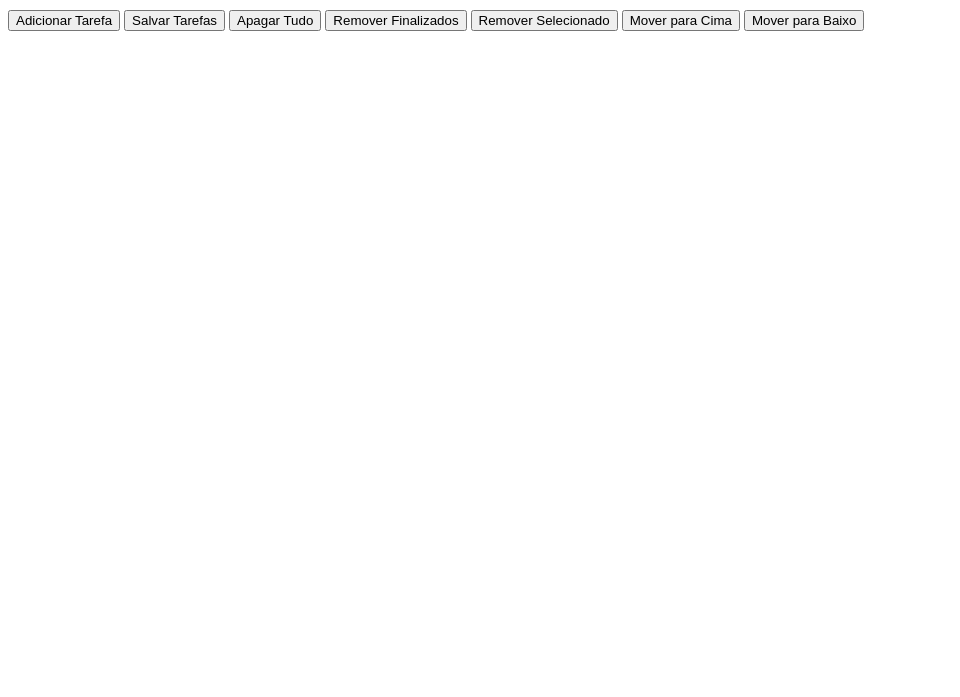
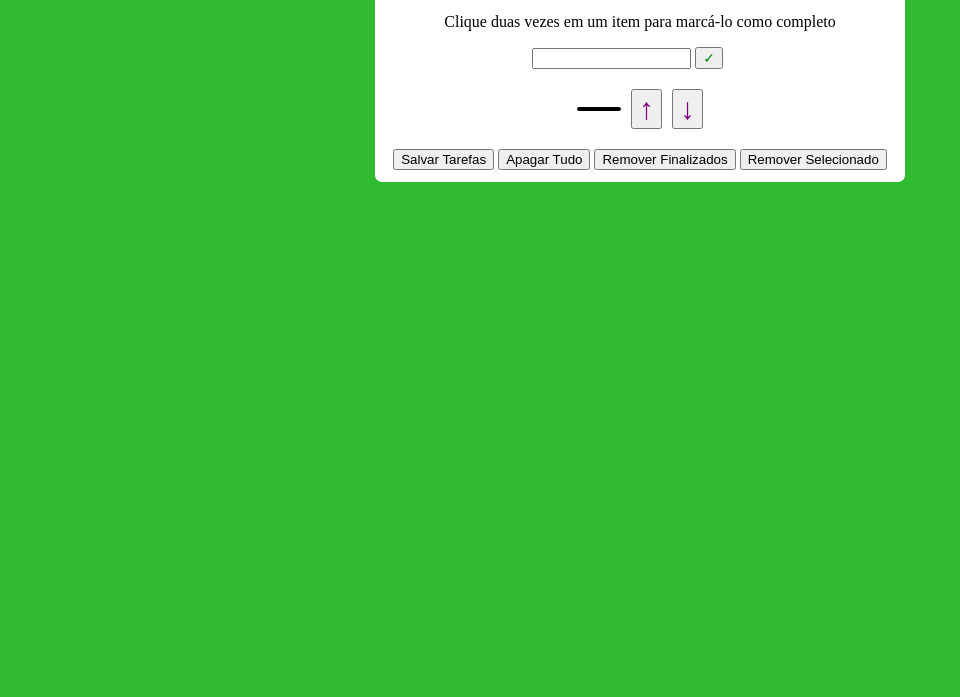
Before and after one commit to LuizReina/ToDoList, a plain HTML site: page index.html in a window 1280 px wide. Shown: the part 103-800 px from the top of the page, without its empty margins (0-960 px from the left). Drawn offline with Linux system fonts and the light colour scheme.

Commit message:
melhoria na aparencia

```diff
--- a/index.html
+++ b/index.html
@@ -7,18 +7,31 @@
     <link rel="stylesheet" href="style.css">
 </head>
 <body>
-    <header>Minha Lista de Tarefas</header>
+    <div class="container">
+        <header>
+            <h1>Minha Lista de Tarefas</h1>
+        </header>
 
         <p id="funcionamento">Clique duas vezes em um item para marcá-lo como completo</p>
+
+        <section>
             <input id="texto-tarefa">
-    <ol id="lista-tarefas"></ol>
-    <button id="criar-tarefa">Adicionar Tarefa</button>
+            <button class="new" id="criar-tarefa">✓</button>
+        </section>
+
+        <section class="tasks">
+            <ol class="list" id="lista-tarefas"></ol>
+            <button class="move" id="mover-cima">↑</button>
+            <button class="move" id="mover-baixo">↓</button>
+        </section>
+
+        <section class="botoes">
             <button id="salvar-tarefas">Salvar Tarefas</button>
             <button id="apaga-tudo">Apagar Tudo</button>
             <button id="remover-finalizados">Remover Finalizados</button>
             <button id="remover-selecionado">Remover Selecionado</button>
-    <button id="mover-cima">Mover para Cima</button>
-    <button id="mover-baixo">Mover para Baixo</button>
+        </section>
+    </div>
     <script src="script.js"></script>
 </body>
 </html>
--- a/style.css
+++ b/style.css
@@ -1,3 +1,53 @@
+body {
+  align-items: center;
+  background-color: rgb(48, 187, 48);
+  display: flex;
+  flex-direction: column;
+}
+
+.container {
+  align-items: center;
+  background-color: white;
+  border: solid white 2px;
+  border-radius: 7px;
+  display: flex;
+  flex-direction: column;
+  padding: 10px;
+  width: 40%;
+}
+
+input {
+  width: 70%;
+}
+
+.tasks {
+  display: flex;
+  align-items: center;
+  justify-content: center;
+  margin: 20px;
+}
+
+.list {
+  background-color: rgb(212, 212, 212);
+  border: solid black 2px;
+  border-radius: 7px;
+}
+
+li {
+  padding: 0 40px 0 0;
+}
+
+.new {
+  color: green;
+  font-size: 14px;
+}
+
+.move {
+  color: purple;
+  margin-left: 10px;
+  font-size: 30px;
+}
+
 .selected {
   background-color: gray;
 }
```
Lines whose indentation alone changed are shown as unchanged.
